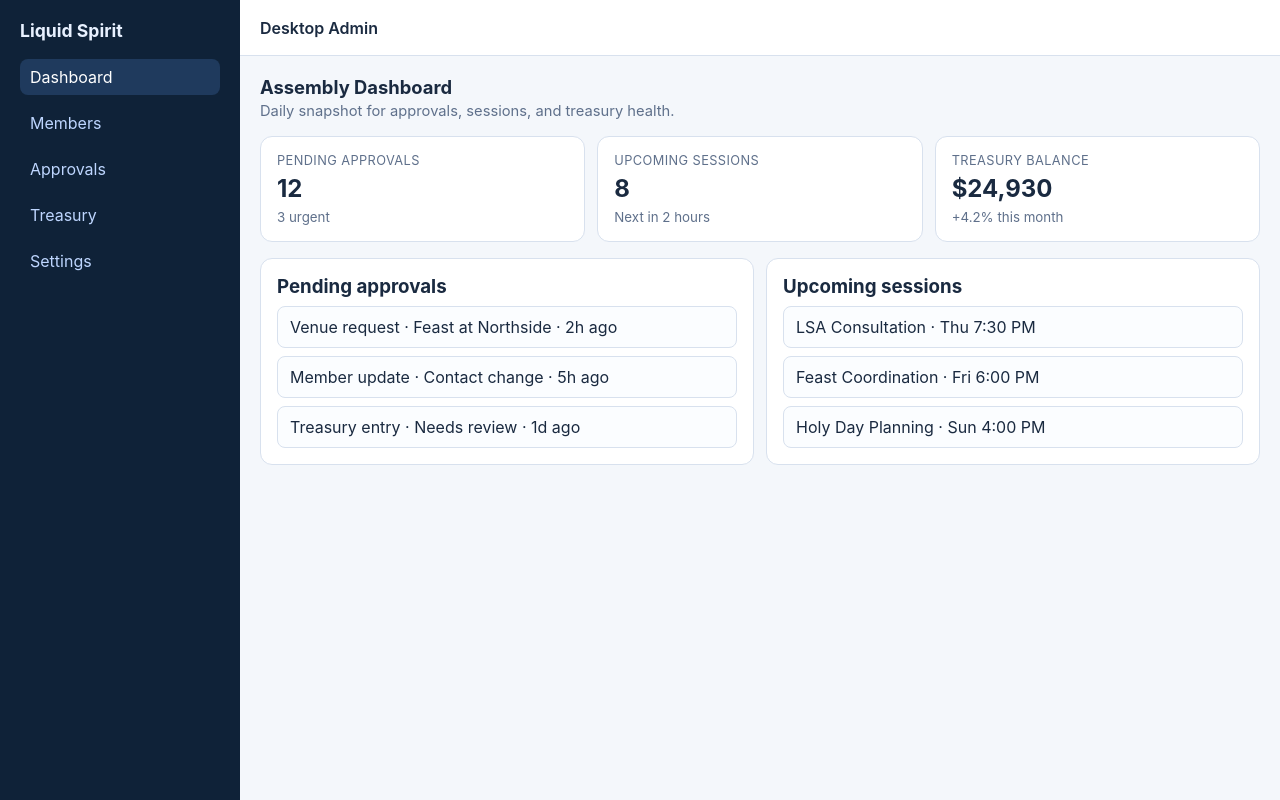
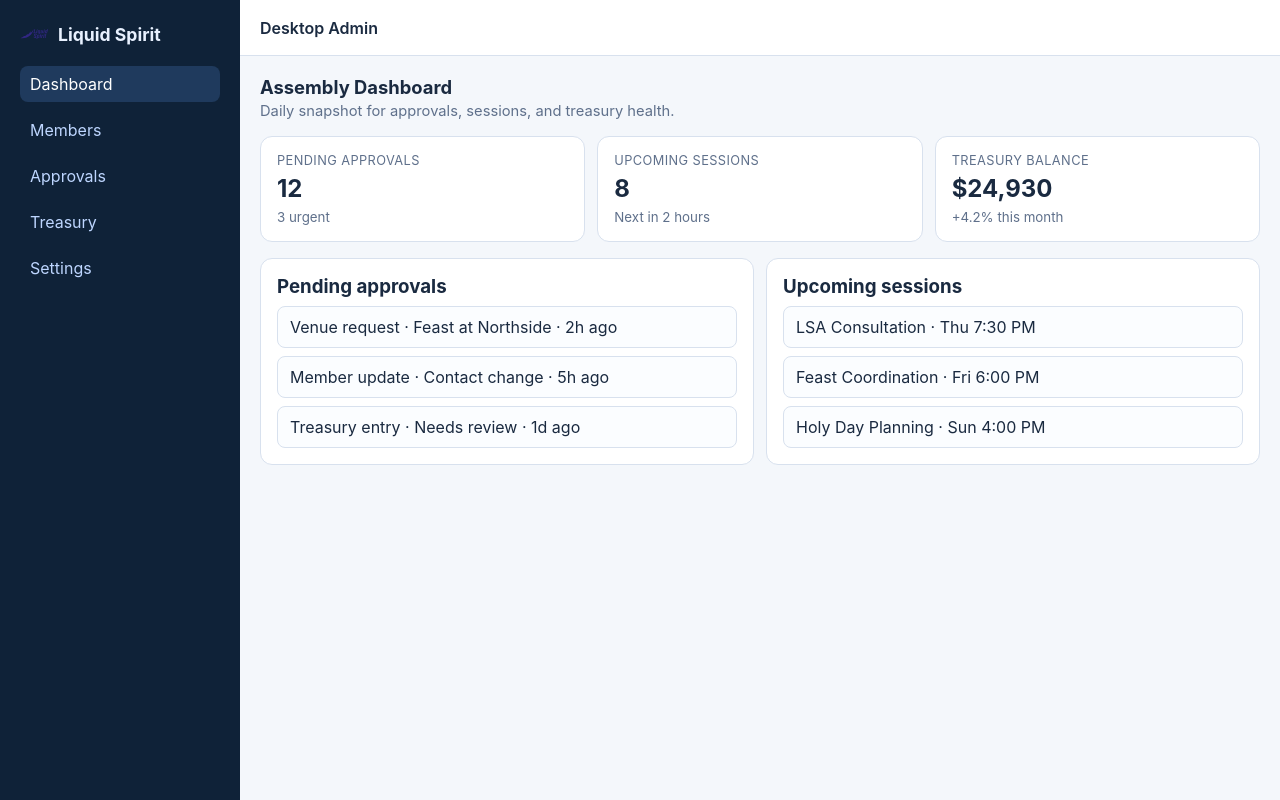
Before and after one commit to rob-blasetti/liquid-spirit-desktop, a React (Vite) app: page / in a window 1280 px wide. Built offline with nearby package versions, Linux system fonts and the light colour scheme.

Commit message:
Branding: rename app to Liquid Spirit and add LS logo in desktop shell

```diff
--- a/src-tauri/tauri.conf.json
+++ b/src-tauri/tauri.conf.json
@@ -1,6 +1,6 @@
 {
   "$schema": "https://schema.tauri.app/config/2",
-  "productName": "liquid-spirit-desktop",
+  "productName": "Liquid Spirit",
   "version": "0.1.0",
   "identifier": "com.root.liquid-spirit-desktop",
   "build": {
@@ -12,7 +12,7 @@
   "app": {
     "windows": [
       {
-        "title": "liquid-spirit-desktop",
+        "title": "Liquid Spirit",
         "width": 800,
         "height": 600
       }
--- a/src/App.css
+++ b/src/App.css
@@ -1,9 +1,11 @@
 .shell { display: grid; grid-template-columns: 240px 1fr; min-height: 100vh; font-family: Inter, system-ui, sans-serif; }
 .sidebar { background:#0f2238; color:#e8f1ff; padding:20px; display:flex; flex-direction:column; gap:10px; }
-.sidebar h1 { font-size: 1.1rem; margin: 0 0 8px; }
+.brand { display:flex; align-items:center; gap:10px; margin-bottom:8px; }
+.brand-logo { width:28px; height:28px; object-fit:contain; }
+.sidebar h1 { font-size: 1.1rem; margin: 0; }
 .nav-link { color:#bed6ff; text-decoration:none; padding:8px 10px; border-radius:8px; }
 .nav-link.active { background:#1f3a5d; color:#fff; }
 .content { background:#f4f7fb; }
 .topbar { height:56px; display:flex; align-items:center; padding:0 20px; border-bottom:1px solid #d8e1ee; background:#fff; font-weight:600; }
 .page { padding:20px; }
-@media (max-width: 900px) { .shell { grid-template-columns: 1fr; } .sidebar { flex-direction:row; flex-wrap:wrap; } }
+@media (max-width: 900px) { .shell { grid-template-columns: 1fr; } .sidebar { flex-direction:row; flex-wrap:wrap; } .brand { width:100%; } }
--- a/src/layout/AppShell.tsx
+++ b/src/layout/AppShell.tsx
@@ -12,7 +12,10 @@ export default function AppShell() {
   return (
     <div className="shell">
       <aside className="sidebar">
-        <h1>Liquid Spirit</h1>
+        <div className="brand">
+          <img src="/LS-Logo.svg" alt="Liquid Spirit logo" className="brand-logo" />
+          <h1>Liquid Spirit</h1>
+        </div>
         {navItems.map((item) => (
           <NavLink key={item.to} to={item.to} end={item.end} className="nav-link">
             {item.label}
```
Also changed, not shown: public/LS-Logo.svg (added).
